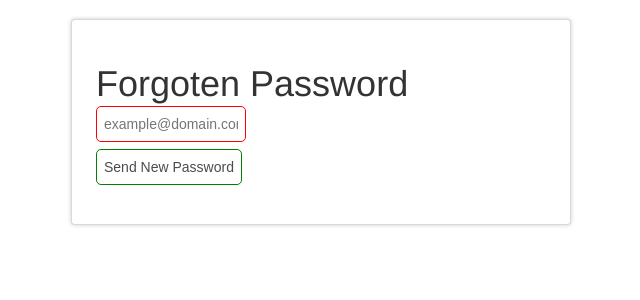
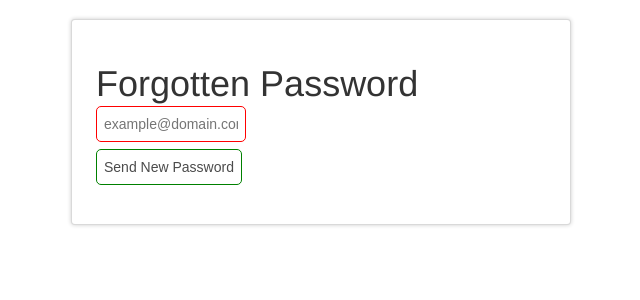
Before and after one commit to Noktec/CS312, a PHP site: page /forgotenPassword.php in a window 1280 px wide. Shown: the part 51-351 px from the top of the page, without its empty margins (319-959 px from the left). Run offline with PHP 8.4, Linux system fonts and the light colour scheme; some libraries are stand-ins or nearby versions.

Commit message:
Update forgotten
Update forgotten

```diff
--- a/forgotenPassword.php
+++ b/forgotenPassword.php
@@ -83,7 +83,7 @@ if(isset($_POST['submit'])){
     <meta name="description" content="">
     <meta name="author" content="">
 
-    <title>Forgoten Password</title>
+    <title>Forgotten Password</title>
 
         <!-- Bootstrap core CSS -->
     <link href="CSS/bootstrap-mini.css" rel="stylesheet" type="text/css" media="all"/>
@@ -102,8 +102,8 @@ if(isset($_POST['submit'])){
 
 <div class="container">
     <section id="Fpassword">
-        <form name="forgoten" id="forgoten" method="post" action="forgotenPassword.php">
-            <h1>Forgoten Password</h1>
+        <form name="forgotten" id="forgotten" method="post" action="forgotenPassword.php">
+            <h1>Forgotten Password</h1>
             <div>
                 <input id="email" name="email" placeholder="example@domain.com" required="" type="email">
             </div>
```
